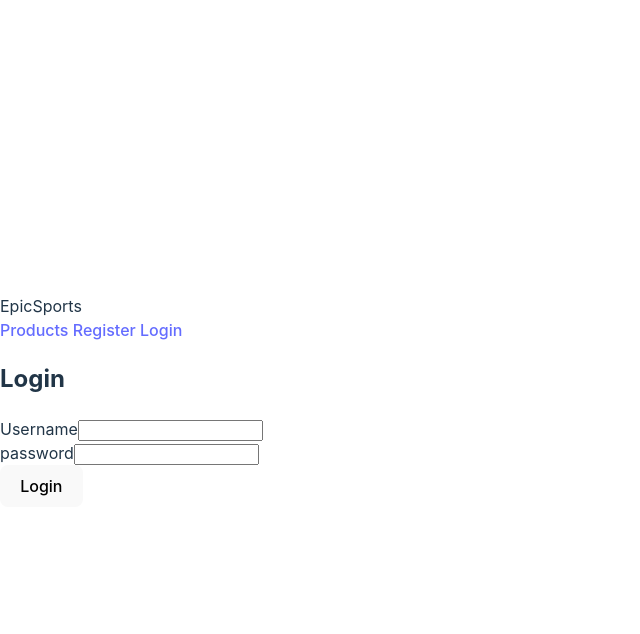
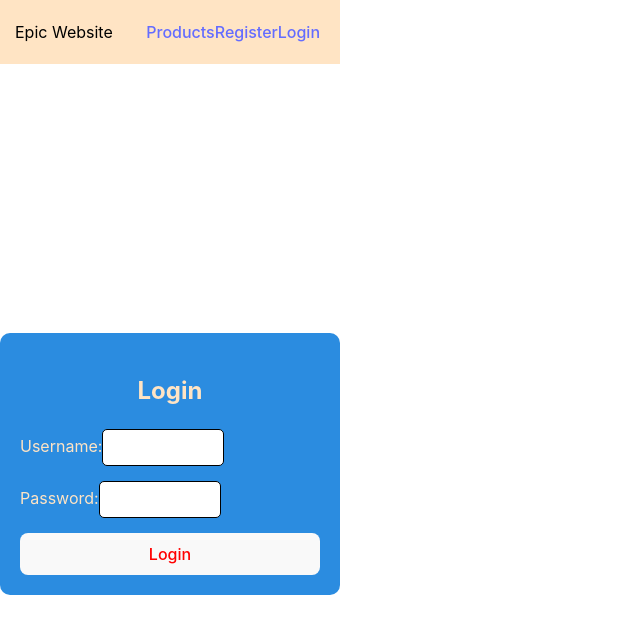
Before and after one commit to qzavala/EpicSportz, a React (Vite) app in the folder capstone-project/: page /Login in a window 1280 px wide. Shown: the top 634 px of the page, without its empty margins (0-640 px from the left). Built offline with nearby package versions, Linux system fonts and the light colour scheme; no server answers.

Commit message:
updated files

```diff
--- /dev/null
+++ b/capstone-project/src/Components/Login.css
@@ -0,0 +1,54 @@
+.login-container {
+    display: flex;
+    justify-content: center;
+    align-items: center;
+    height: 100vh;
+    color:bisque;
+}
+
+.login-form {
+    background-color: rgb(43, 140, 224);
+    padding: 20px;
+    border-radius: 10px;
+    box-shadow: 0 0 10px black rgba(0, 0, 0, 0.1);
+    width: 300px;
+}
+
+.login-form h2 {
+    text-align: center;
+    margin-bottom: 20px;
+}
+
+.form-group {
+    margin-bottom: 15px;
+}
+
+.fomr-group label {
+    display: block;
+    margin-bottom: 5px;
+}
+
+.form-group input {
+    width: 100px;
+    padding: 10px;
+    border: 1px solid rgb(0, 0, 0);
+    border-radius: 5px;
+}
+
+button {
+    width: 100%;
+    padding: 10px;
+    background-color: lightblue;
+    color: white;
+    border: none;
+    border-radius: 5px;
+    cursor: pointer;
+    transition: background-color 0.3s ease;
+}
+
+button:hover {
+    color: blue;
+}
+button{
+    color: red;
+}
--- a/capstone-project/src/Components/Login.jsx
+++ b/capstone-project/src/Components/Login.jsx
@@ -1,6 +1,7 @@
 import React, { useState } from "react"
 import { login } from "../API"
 import { useNavigate } from "react-router-dom"
+import "./Login.css"
 
 
 const Login = ({ setToken }) => {
@@ -30,7 +31,7 @@ const Login = ({ setToken }) => {
       <form className="login-form" onSubmit={handleSubmit}>
         <h2>Login</h2>
         <div className="form-group">
-          <label htmlFor="username">Username</label>
+          <label htmlFor="username">Username:</label>
           <input
             type="text"
             id="username"
@@ -40,7 +41,7 @@ const Login = ({ setToken }) => {
           />
         </div>
         <div className="form-group">
-          <label htmlFor="password">password</label>
+          <label htmlFor="password">Password:</label>
           <input
             type="password"
             id="password"
@@ -49,7 +50,8 @@ const Login = ({ setToken }) => {
             required
           />
         </div>
-        <button type="submit">Login</button>
+        <button
+        type="submit">Login</button>
       </form>
     </div>
   );
--- a/capstone-project/src/Components/Navbar.jsx
+++ b/capstone-project/src/Components/Navbar.jsx
@@ -1,5 +1,5 @@
 import React from 'react'
-
+import "./NavbarTwo.css"
 import { Link, useNavigate } from "react-router-dom"
 
 
@@ -12,13 +12,13 @@ const Navbar = ({token, setToken}) => {
   return (
     <nav className="navbar-container">
         <div>
-            EpicSports
+            Epic Website
         </div>
-        <div className='link'>
+        <div className='link-tings'>
             <Link className='nav-link' to={"/"}>
                 Products
             </Link>
-            <Link to={"/Register"}> Register </Link>
+            <Link  className='nav-link'to={"/Register"}> Register </Link>
             {token ? (
             <button className='logout-button' onClick={handleLogout}>Logout</button> ): (
             <Link to="/login" className='nav-link'>
--- /dev/null
+++ b/capstone-project/src/Components/NavbarTwo.css
@@ -0,0 +1,39 @@
+.navbar-container {
+    top: 0;
+    display: flex;
+    justify-content: space-between;
+    align-items: center;
+    padding: 15px;
+    background-color:bisque;
+    color:black;
+  }
+
+  .link-tings {
+    display: flex;
+    margin-left: auto;
+    justify-content: space-between;
+    padding: 5px;
+  }
+
+  .nav.link {
+    color: white;
+    text-decoration: none;
+    font-size: 1.2rem;
+    margin-left: 20px;
+    justify-content: space-between;
+  }
+
+  .nav-link:hover {
+    color: aqua;
+    justify-content: space-between;
+    padding: 5px;
+  }
+
+  .logout-button {
+    background-color: red;
+    color: white;
+    border: none;
+    padding: 10px 15px;
+    cursor: pointer;
+    margin-left: 20px;
+  }
--- a/capstone-project/src/Components/ProductDetails.jsx
+++ b/capstone-project/src/Components/ProductDetails.jsx
@@ -1,6 +1,7 @@
 import React from "react"
+import { useNavigate } from "react-router-dom"
+import "./card.css";
 
-import { useNavigate } from "react-router-dom"
 
 const ProductDetails = ({ product, isSingle }) => {
   const navigate = useNavigate();
--- a/capstone-project/src/Components/SingleProduct.jsx
+++ b/capstone-project/src/Components/SingleProduct.jsx
@@ -16,7 +16,7 @@ const SingleProduct = () => {
   }, [productId]);
 
   if (!product) {
-    return <h1>Loading...</h1>
+    return <h1>Please Wait...</h1>
   }
 
   return <ProductDetails product={product} isSingle />;
--- /dev/null
+++ b/capstone-project/src/Components/card.css
@@ -0,0 +1,13 @@
+.card {
+  justify-content: center;
+  margin: auto;
+  width: 50%;
+  border: 1px solid rgb(0, 0, 0);
+}
+
+.card-image {
+  margin: auto;
+  display: block;
+  width: 300px;
+  height: 300px;
+}
```
Also changed, not shown: capstone-project/src/Pages/Cart.jsx (deleted, +0 -28 lines), capstone-project/src/Pages/Login.jsx (deleted, +0 -58 lines), capstone-project/src/Pages/SignUp.jsx (deleted, +0 -98 lines).
